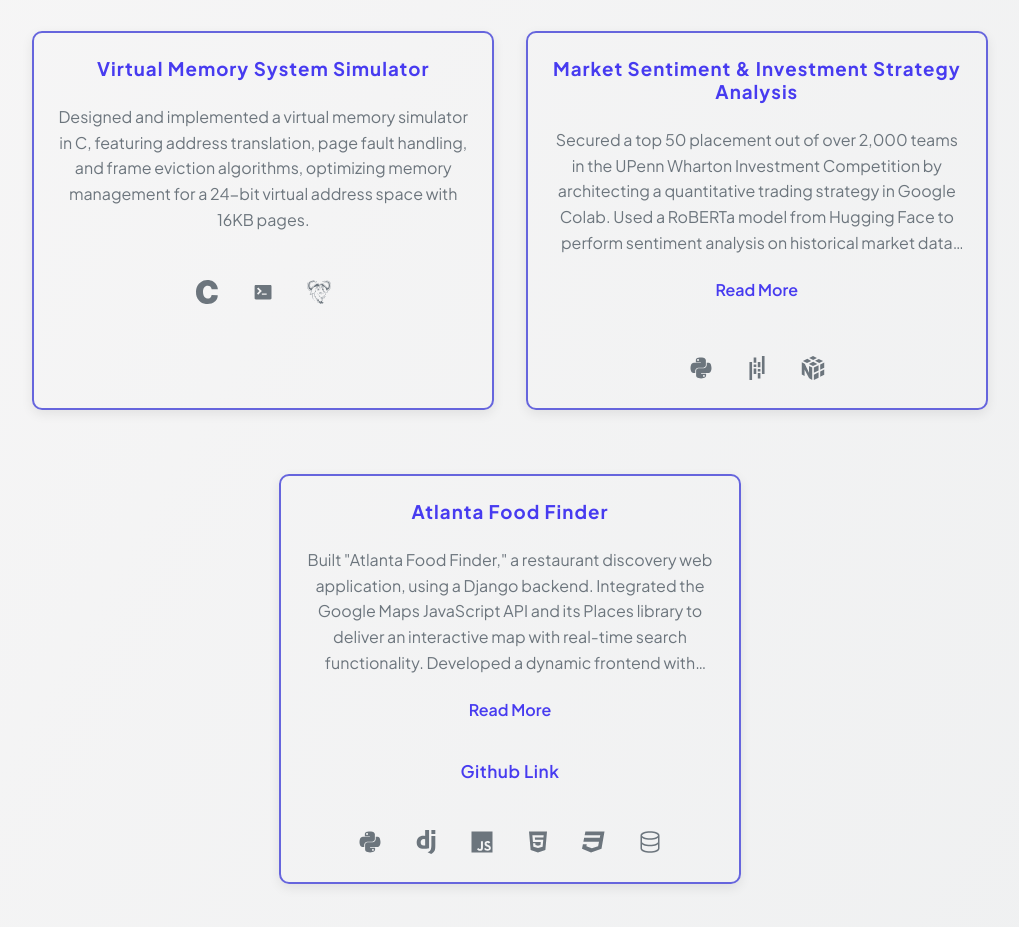
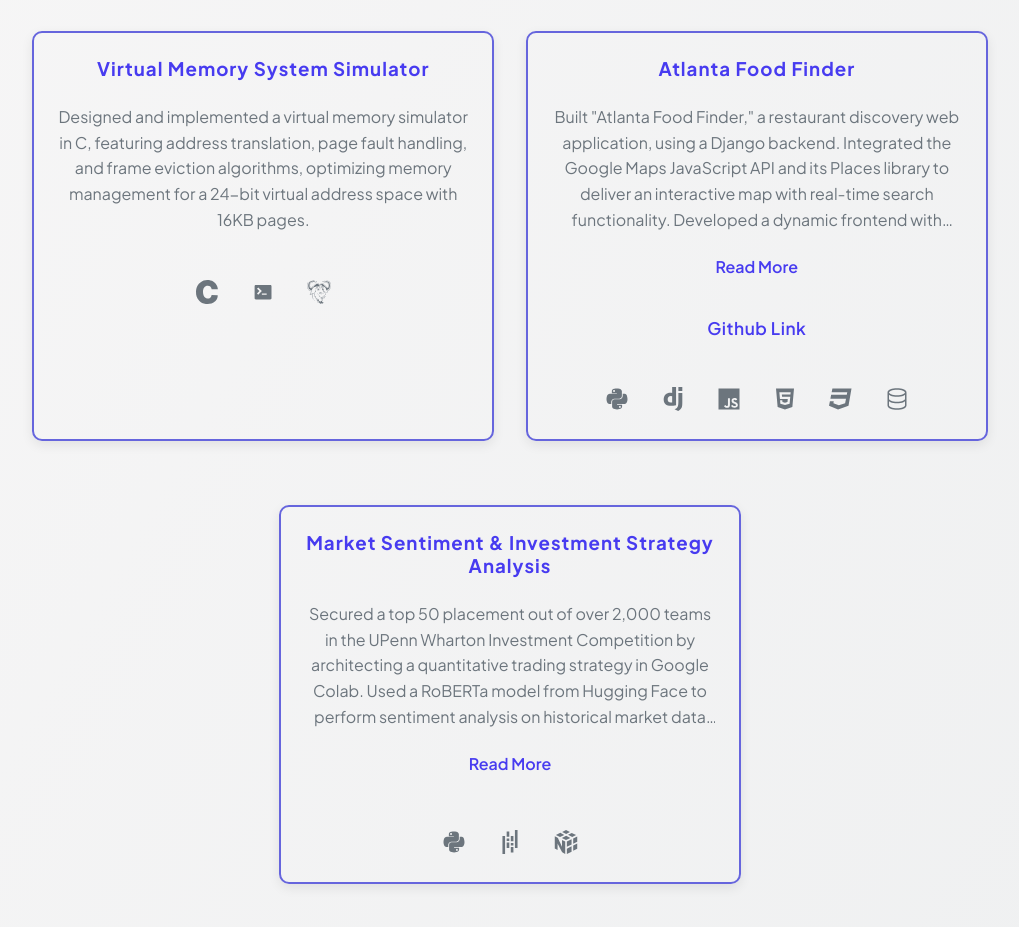
Before and after one commit to yashcpanchal/yash-portfolio, a React (Create React App) app: page / in a window 1280 px wide. Shown: the part 2940-3867 px from the top of the page, without its empty margins (130-1149 px from the left). Built offline with nearby package versions, Linux system fonts and the light colour scheme.

Commit message:
Made some edits to the project descriptions

```diff
--- a/src/components/Data/ProjectsData.js
+++ b/src/components/Data/ProjectsData.js
@@ -46,7 +46,7 @@ const projectsData = [
     },
     {
         name: "IMC Prosperity Trading Challenge",
-        description: "Developed a series of trading algorithms in Python, placing 79th internationally and 24th in the U.S. Implemented statistical arbitrage with volatility-adaptive thresholds, Black–Scholes options pricing with volatility smile fitting and delta-hedging, and time-series–driven trend following and mean reversion strategies. Integrated backtesting and grid search optimization to refine parameters, showcasing advanced quantitative finance, risk management, and software engineering expertise.",
+        description: "Developed a series of trading algorithms in Python, placing 79th internationally and 24th in the U.S. Implemented statistical arbitrage with volatility-adaptive thresholds, Black–Scholes options pricing with volatility smile fitting and delta-hedging, and time-series–driven trend following and mean reversion strategies. Also integrated backtesting and grid search optimization to refine parameters.",
         github: null,
         liveLink: null,
         icons: [
@@ -67,17 +67,6 @@ const projectsData = [
         ]
     },
     {
-        name: "Market Sentiment & Investment Strategy Analysis",
-        description: "Secured a top 50 placement out of over 2,000 teams in the UPenn Wharton Investment Competition by architecting a quantitative trading strategy in Google Colab. Used a RoBERTa model from Hugging Face to perform sentiment analysis on historical market data sourced via the Twitter API. Combined this sentiment data with fundamental financial metrics sourced from the alpha vantage API to build a predictive model.",
-        github: null,
-        liveLink: null,
-        icons: [
-            { name: 'Python', icon: <FaPython /> },
-            { name: 'Pandas', icon: <SiPandas /> },
-            { name: 'NumPy', icon: <SiNumpy /> },
-        ]
-    },
-        {
         name: "Atlanta Food Finder",
         description: "Built \"Atlanta Food Finder,\" a restaurant discovery web application, using a Django backend. Integrated the Google Maps JavaScript API and its Places library to deliver an interactive map with real-time search functionality. Developed a dynamic frontend with HTML, CSS, and JavaScript to render search results and detailed pop-up information windows for each location. Utilized Django's ORM and a SQLite database to manage user profiles and persist their favorite restaurant selections.",
         github: "https://github.com/yashcpanchal/Atlanta-Food-Finder",
@@ -91,7 +80,17 @@ const projectsData = [
             { name: "SQLite", icon: <GoDatabase /> }
         ]
     },
-
+    {
+        name: "Market Sentiment & Investment Strategy Analysis",
+        description: "Secured a top 50 placement out of over 2,000 teams in the UPenn Wharton Investment Competition by architecting a quantitative trading strategy in Google Colab. Used a RoBERTa model from Hugging Face to perform sentiment analysis on historical market data sourced via the Twitter API. Combined this sentiment data with fundamental financial metrics sourced from the alpha vantage API to build a predictive model.",
+        github: null,
+        liveLink: null,
+        icons: [
+            { name: 'Python', icon: <FaPython /> },
+            { name: 'Pandas', icon: <SiPandas /> },
+            { name: 'NumPy', icon: <SiNumpy /> },
+        ]
+    }
 ];
 
 export default projectsData;
```
